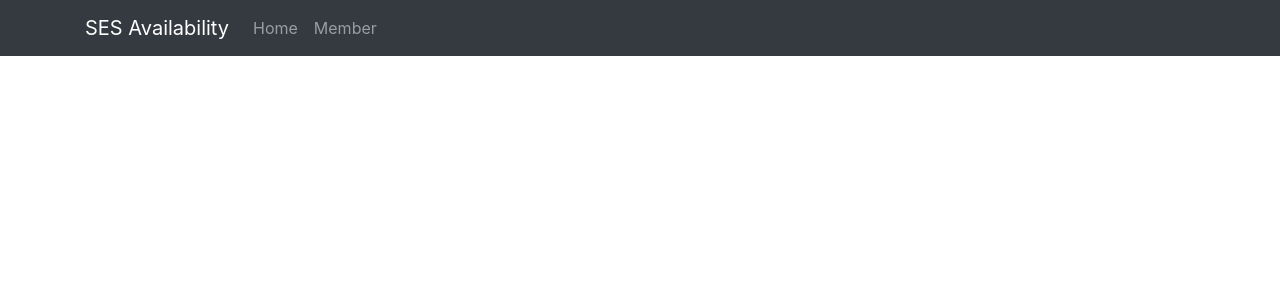
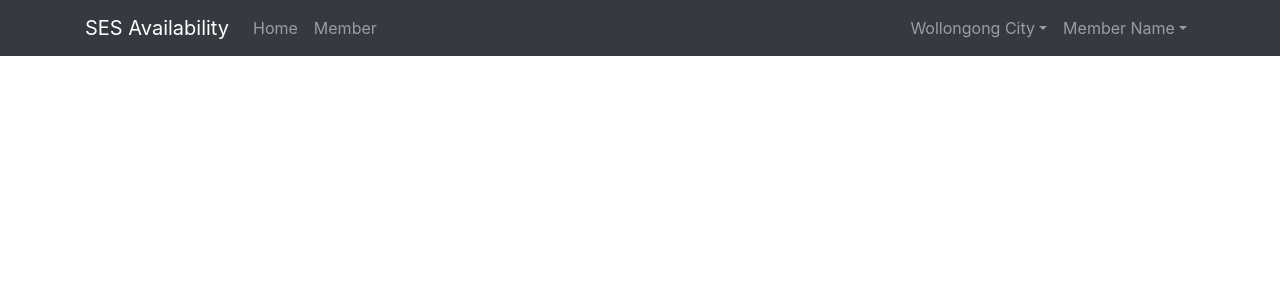
Before and after one commit to ajshort/ses-availability, a React (Create React App) app: page / in a window 1280 px wide. Shown: the top 300 px of the page. Built offline with nearby package versions, Linux system fonts and the light colour scheme.

Commit message:
Add to header

```diff
--- a/src/components/Header.tsx
+++ b/src/components/Header.tsx
@@ -2,12 +2,16 @@ import React, { useState } from 'react';
 import {
   Collapse,
   Container,
+  DropdownItem,
+  DropdownMenu,
+  DropdownToggle,
   Nav,
   Navbar,
   NavbarBrand,
   NavbarToggler,
   NavItem,
   NavLink,
+  UncontrolledDropdown,
 } from 'reactstrap';
 
 const Header: React.FC = () => {
@@ -28,6 +32,29 @@ const Header: React.FC = () => {
               <NavLink href="/member">Member</NavLink>
             </NavItem>
           </Nav>
+          <Nav navbar className="ml-auto">
+            <UncontrolledDropdown nav inNavbar>
+              <DropdownToggle nav caret>
+                Wollongong City
+              </DropdownToggle>
+              <DropdownMenu>
+                <DropdownItem>
+                  Dapto
+                </DropdownItem>
+                <DropdownItem active={true}>
+                  Wollongong City
+                </DropdownItem>
+              </DropdownMenu>
+            </UncontrolledDropdown>
+            <UncontrolledDropdown nav inNavbar>
+              <DropdownToggle nav caret>
+                Member Name
+              </DropdownToggle>
+              <DropdownMenu right>
+                <DropdownItem>Log Out</DropdownItem>
+              </DropdownMenu>
+            </UncontrolledDropdown>
+          </Nav>
         </Collapse>
       </Container>
     </Navbar>
```
